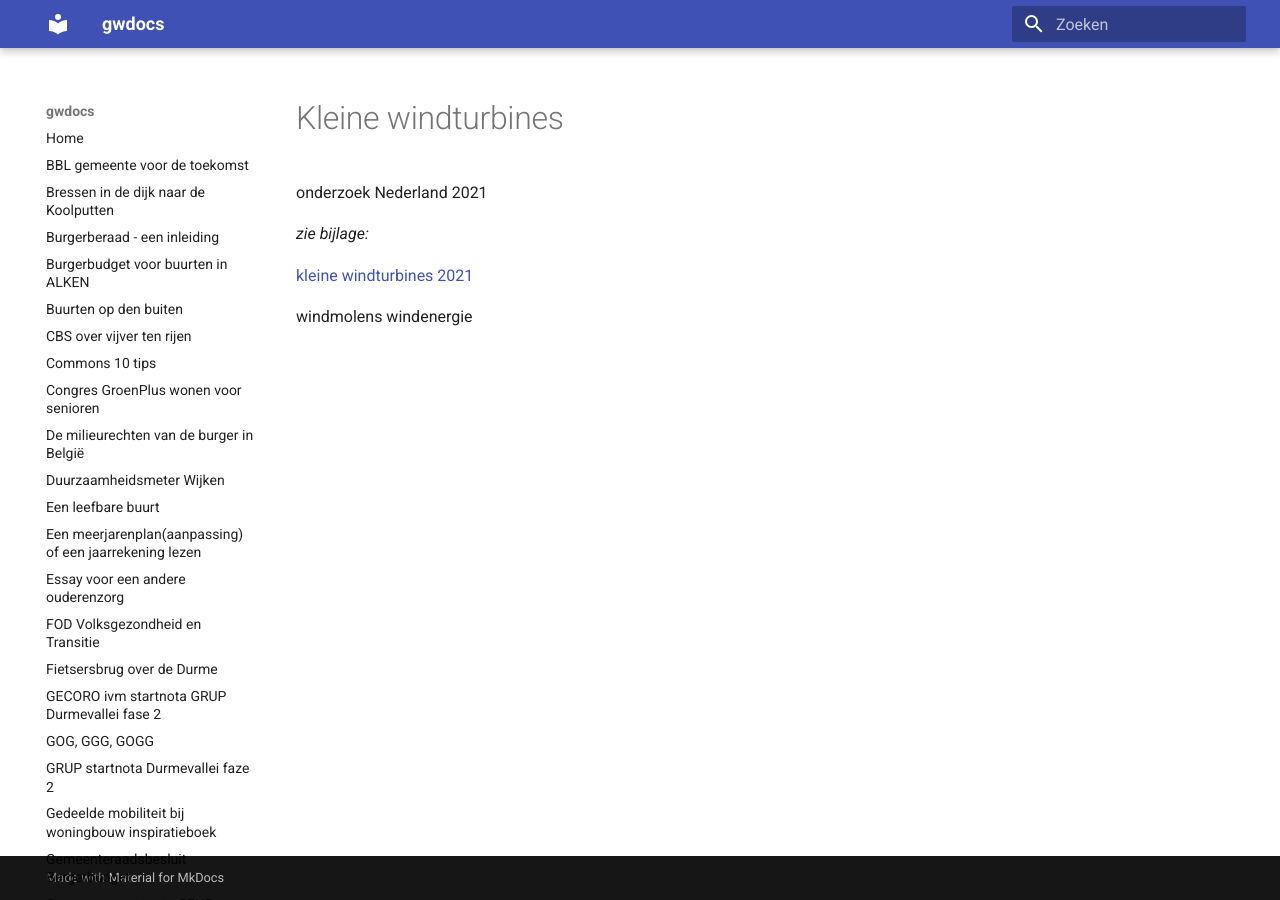
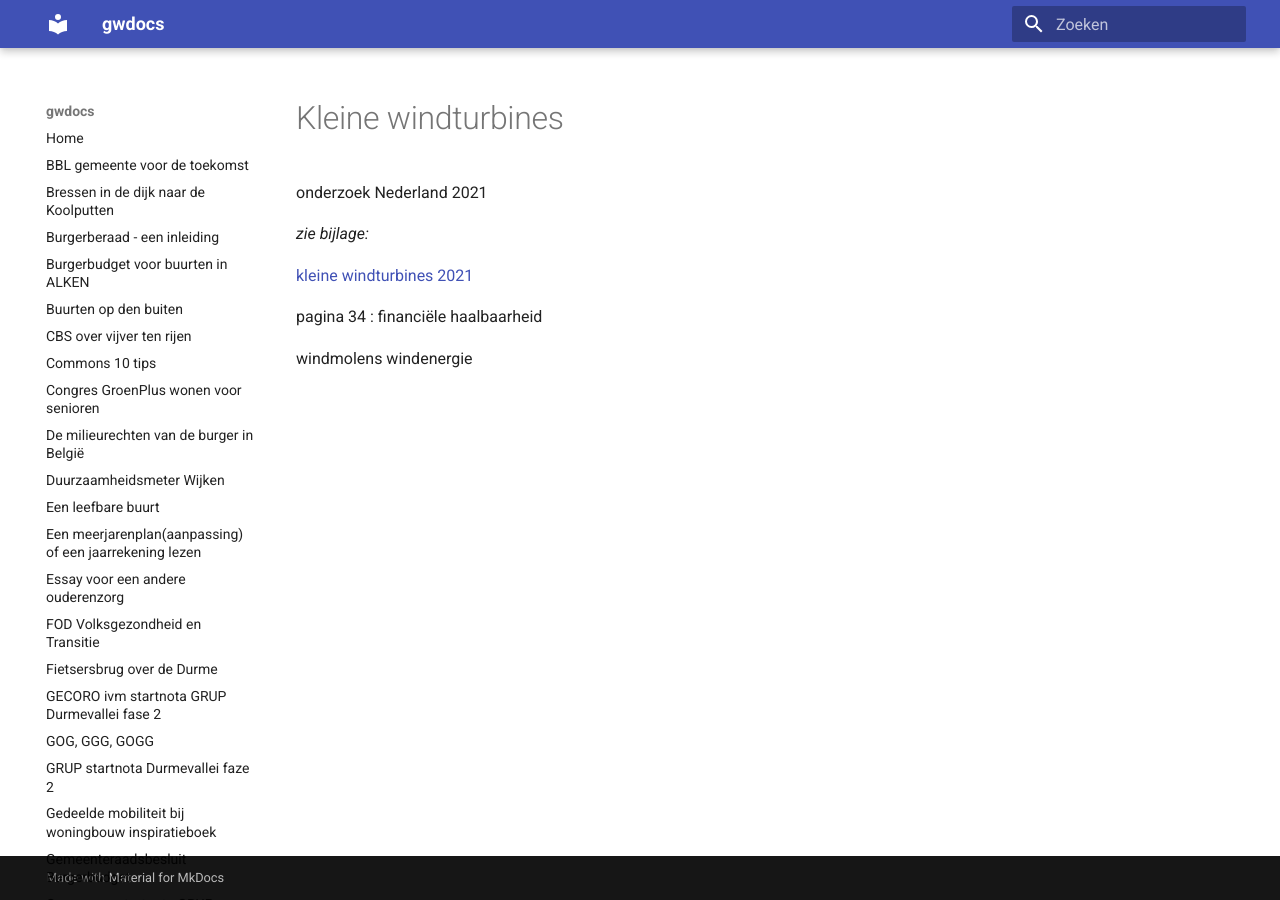
Before and after one commit to groenwaasmunster/gwdocs, an MkDocs documentation site: the page built from docs/kleine windturbines.md, in a window 1280 px wide. Built offline with MkDocs 1.6.1 and Material for MkDocs 9.7.7, drawn with Linux system fonts in a browser that asks for light colours.

Commit message:
Update kleine windturbines.md

```diff
--- a/docs/kleine windturbines.md
+++ b/docs/kleine windturbines.md
@@ -4,4 +4,6 @@ onderzoek Nederland 2021
 
 [kleine windturbines 2021](best/kansen_voor_kleine_windturbines_2021.pdf)
 
+pagina 34 : financiële haalbaarheid
+
 windmolens windenergie
```
